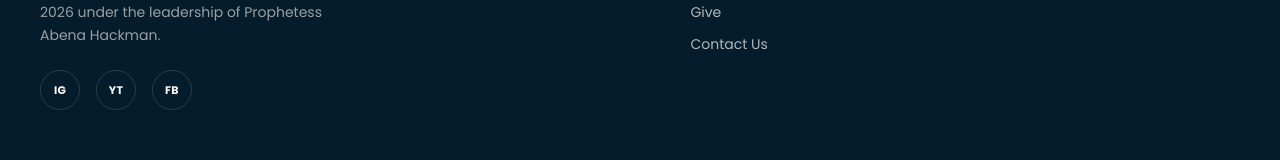
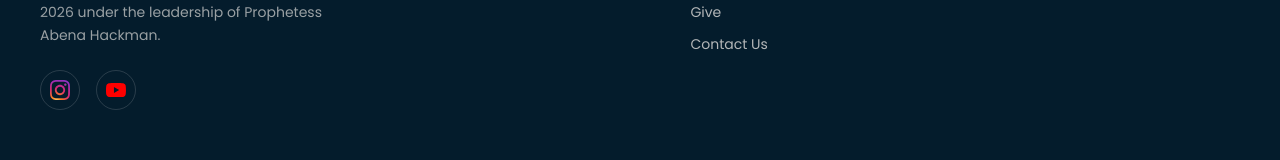
Before and after one commit to Kobby38/theprayertemple, a Next.js app: page / in a window 1280 px wide. Shown: the part 4615-4775 px from the top of the page. Built offline with nearby package versions, Linux system fonts and the light colour scheme.

Commit message:
Update footer social links to use icons
Replaced social media abbreviations with icons in the footer.

```diff
--- a/components/layout/Footer.tsx
+++ b/components/layout/Footer.tsx
@@ -1,11 +1,11 @@
 import Link from "next/link";
 import Image from "next/image";
 import { siteConfig } from "@/lib/data";
+import { InstagramIcon, YoutubeIcon } from "@/components/icons/SocialIcons";
 
 const socialLinks = [
-  { href: siteConfig.social.instagram, label: "Instagram", abbr: "IG" },
-  { href: siteConfig.social.youtube, label: "YouTube", abbr: "YT" },
-  { href: siteConfig.social.facebook, label: "Facebook", abbr: "FB" },
+  { href: siteConfig.social.instagram, label: "Instagram", icon: InstagramIcon },
+  { href: siteConfig.social.youtube, label: "YouTube", icon: YoutubeIcon },
 ];
 
 const quickLinks = [
@@ -46,7 +46,7 @@ export function Footer() {
                   aria-label={s.label}
                   className="flex h-10 w-10 items-center justify-center rounded-full border border-cream/15 text-[11px] font-bold tracking-wide transition-colors hover:border-brown-300 hover:text-brown-300"
                 >
-                  {s.abbr}
+                  <s.icon size={20} />
                 </a>
               ))}
             </div>
```
